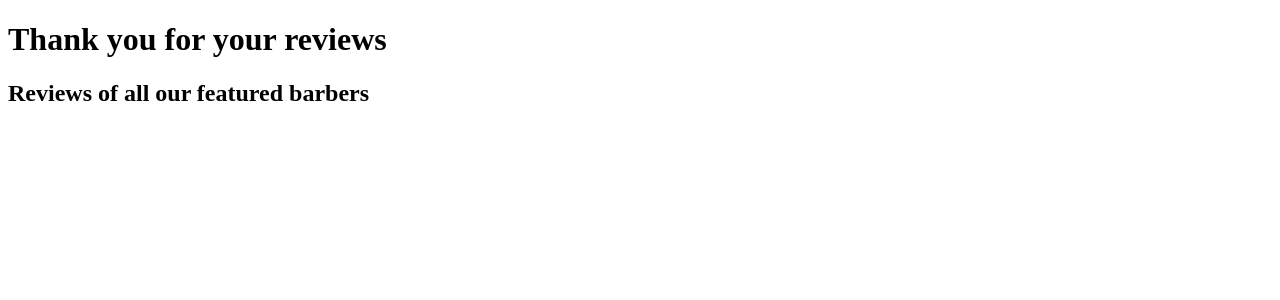
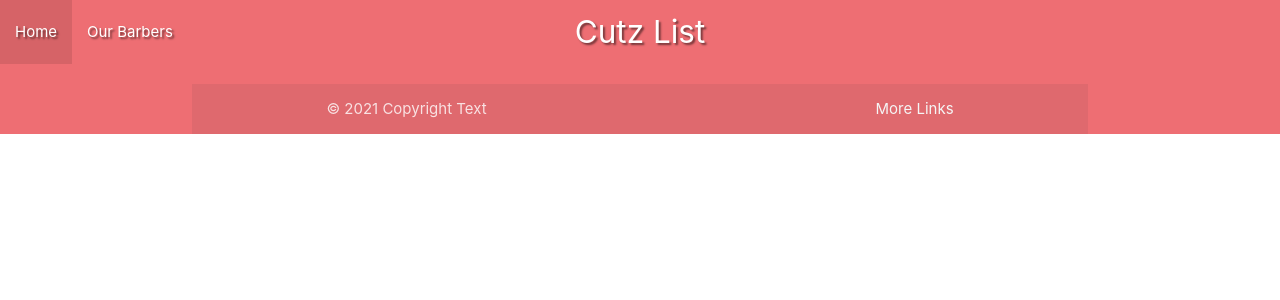
Before and after one commit to aoshenye/Cutz21, a Flask app: page / in a window 1280 px wide. Shown: the top 300 px of the page. Run offline with Flask 2, Linux system fonts and the light colour scheme; data that the repository does not hold is empty; some libraries are stand-ins or nearby versions.

Commit message:
style base and nav bar

```diff
--- /dev/null
+++ b/static/css/style.css
@@ -0,0 +1,3 @@
+.text-shadow {
+    text-shadow: 2px 2px 2px rgba(0, 0, 0, 0.5);
+}
--- a/templates/base.html
+++ b/templates/base.html
@@ -3,11 +3,48 @@
 <head>
     <meta charset="UTF-8">
     <meta name="viewport" content="width=device-width, initial-scale=1.0">
+        <link rel="stylesheet" href="https://cdnjs.cloudflare.com/ajax/libs/font-awesome/5.13.1/css/all.min.css"
+        integrity="sha512-xA6Hp6oezhjd6LiLZynuukm80f8BoZ3OpcEYaqKoCV3HKQDrYjDE1Gu8ocxgxoXmwmSzM4iqPvCsOkQNiu41GA==" crossorigin="anonymous" type="text/css">
+    <link rel="stylesheet" href="https://cdnjs.cloudflare.com/ajax/libs/materialize/1.0.0/css/materialize.min.css" type="text/css">
+    <link rel="stylesheet" href="{{ url_for('static', filename='css/style.css') }}" type="text/css">
+    {% block styles %}
+    {% endblock %}
     <title>Review manager</title>
 </head>
 <body>
-    <h1>Thank you for your reviews</h1>
+    <!--nav bar-->
+    <header>
+    <nav class="nav-extended text-shadow">
+        <div class="nav-wrapper">
+        <a href="{{ url_for('get_reviews') }}" class="brand-logo center">Cutz List</a>
+        <ul id="nav-mobile" class="left hide-on-med-and-down">
+            <li><a href="{{ url_for('get_reviews') }}">Home</a></li>
+            <li><a href="">Our Barbers</a></li>
+        </ul>
+        </div>
+    </nav>
+    </header>
+
+
+
     {% block content %}
     {% endblock %}
+
+    <script src="https://code.jquery.com/jquery-3.5.1.min.js"
+        integrity="sha256-9/aliU8dGd2tb6OSsuzixeV4y/faTqgFtohetphbbj0=" crossorigin="anonymous"></script>
+    <script src="https://cdnjs.cloudflare.com/ajax/libs/materialize/1.0.0/js/materialize.min.js"></script>
+    <script src="{{ url_for('static', filename='js/script.js') }}"></script>
+    {% block scripts %}
+    {% endblock %}
 </body>
+
+        <footer class="page-footer">
+          <div class="container">
+          <div class="footer-copyright">
+            <div class="container">
+            © 2021 Copyright Text
+            <a class="grey-text text-lighten-4 right" href="#!">More Links</a>
+            </div>
+          </div>
+        </footer>
 </html>
--- a/templates/reviews.html
+++ b/templates/reviews.html
@@ -1,7 +1,6 @@
-{% extends "base.html" %}
+{% extends"base.html" %}
 {% block content %}
 
-    <h2>Reviews of all our featured barbers</h2>
 
     {% for task in tasks %}
         {{ task.task_name }}<br>
```
Also changed, not shown: static/js/script.js (added).
